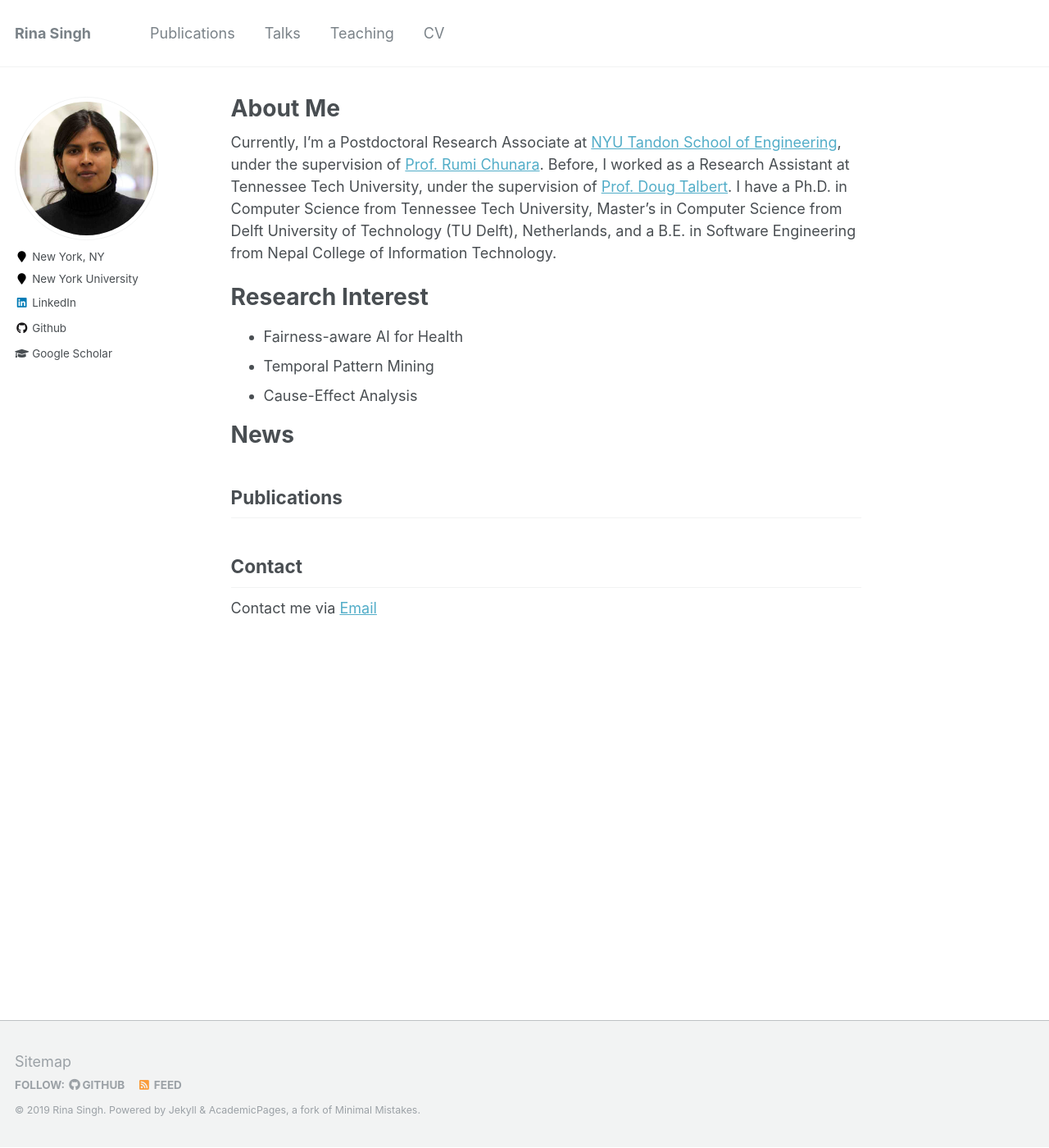
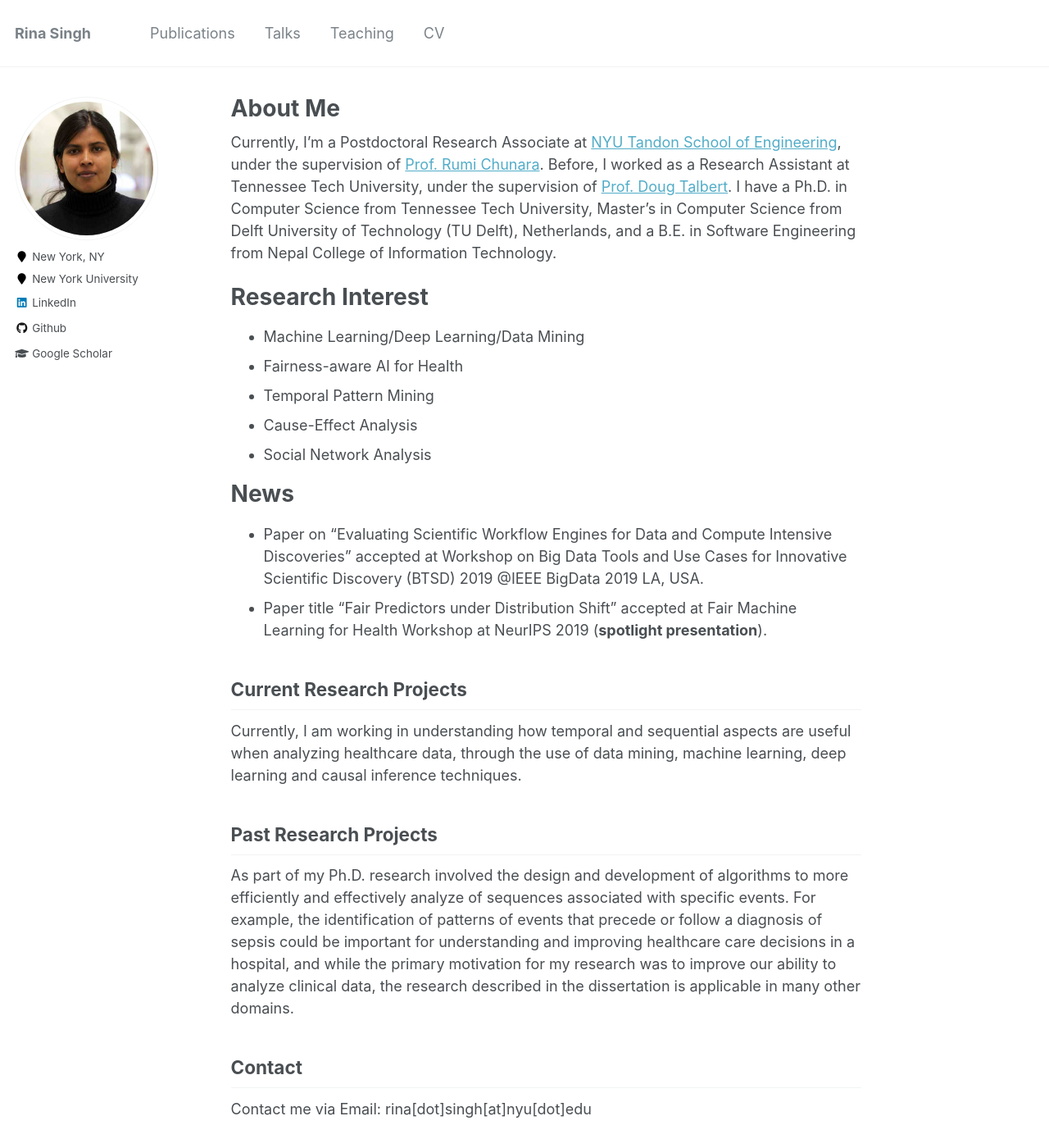
Before and after one commit to rsingh43/rsingh43.github.io, a Jekyll site: the page built from _pages/about.md, in a window 1280 px wide and 1400 px high. Shown: the whole window at 82% size. Built offline with Jekyll 4.4.1, drawn with Linux system fonts in a browser that asks for light colours.

Commit message:
Update about.md

```diff
--- a/_pages/about.md
+++ b/_pages/about.md
@@ -12,18 +12,26 @@ Currently, I'm a Postdoctoral Research Associate at [NYU Tandon School of Engine
 
 Research Interest
 ======
+* Machine Learning/Deep Learning/Data Mining
 * Fairness-aware AI for Health
 * Temporal Pattern Mining
 * Cause-Effect Analysis
+* Social Network Analysis
 
 News
 ======
+* Paper on "Evaluating Scientific Workflow Engines for Data and Compute Intensive Discoveries" accepted at Workshop on Big Data Tools and Use Cases for Innovative Scientific Discovery (BTSD) 2019 @IEEE BigData 2019 LA, USA.
+* Paper title “Fair Predictors under Distribution Shift” accepted at Fair Machine Learning for Health Workshop at NeurIPS 2019 (**spotlight presentation**).
 
+Current Research Projects
+------
+Currently, I am working in understanding how temporal and sequential aspects are useful when analyzing healthcare data, through the use of data mining, machine learning, deep learning and causal inference techniques.
 
-Publications
+Past Research Projects
 ------
-
+As part of my Ph.D. research involved the design and development of algorithms to more efficiently and effectively analyze of sequences associated with specific events. For example, the identification of patterns of events that precede or follow a diagnosis of sepsis could be important for understanding and improving healthcare care decisions in a hospital, and while the primary motivation for my research was to improve our ability to analyze clinical data, the research described in the dissertation is applicable in many other domains.
 
 Contact
 ------
-Contact me via [Email](mailto:rina.singh@nyu.edu?subject=[GitHub]%20Source%20Han%20Sans)
+<!--- Contact me via [Email](mailto:rina.singh@nyu.edu?subject=[GitHub]%20Source%20Han%20Sans)  --->
+Contact me via Email: rina[dot]singh[at]nyu[dot]edu
```
